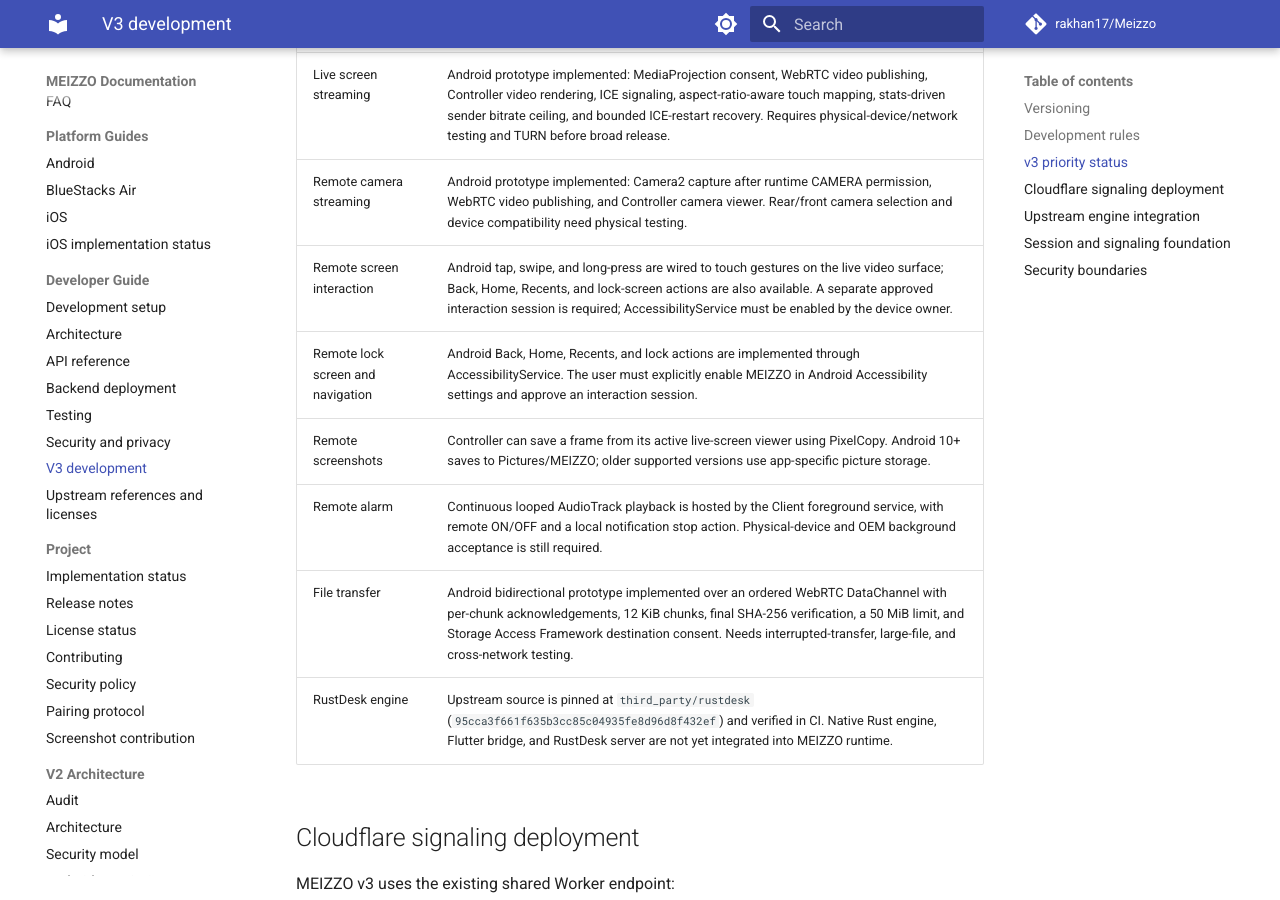
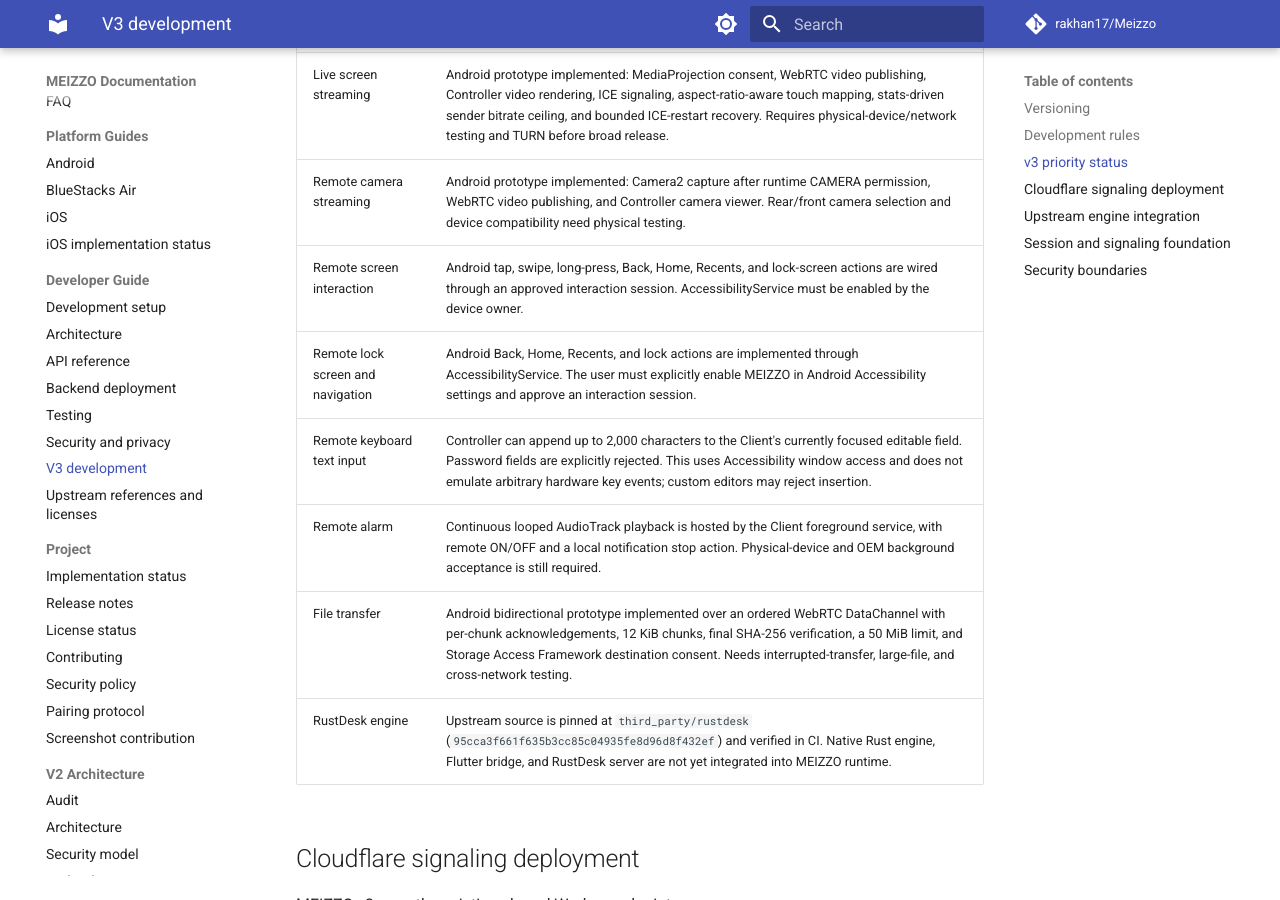
Before and after one commit to rakhan17/Meizzo, an MkDocs documentation site: the page built from docs/v3/README.md, in a window 1280 px wide and 900 px high, scrolled down 835 px. Built offline with MkDocs 1.6.1 and Material for MkDocs 9.7.7, drawn with Linux system fonts in a browser that asks for light colours; comment, search, counter and statistics services are not loaded.

Commit message:
Document remote keyboard text input

```diff
--- a/docs/v3/README.md
+++ b/docs/v3/README.md
@@ -23,9 +23,9 @@ This branch is the isolated development line for MEIZZO 3.x. The v2.5.0 stable l
 |---|---|
 | Live screen streaming | Android prototype implemented: MediaProjection consent, WebRTC video publishing, Controller video rendering, ICE signaling, aspect-ratio-aware touch mapping, stats-driven sender bitrate ceiling, and bounded ICE-restart recovery. Requires physical-device/network testing and TURN before broad release. |
 | Remote camera streaming | Android prototype implemented: Camera2 capture after runtime CAMERA permission, WebRTC video publishing, and Controller camera viewer. Rear/front camera selection and device compatibility need physical testing. |
-| Remote screen interaction | Android tap, swipe, and long-press are wired to touch gestures on the live video surface; Back, Home, Recents, and lock-screen actions are also available. A separate approved interaction session is required; AccessibilityService must be enabled by the device owner. |
+| Remote screen interaction | Android tap, swipe, long-press, Back, Home, Recents, and lock-screen actions are wired through an approved interaction session. AccessibilityService must be enabled by the device owner. |
 | Remote lock screen and navigation | Android Back, Home, Recents, and lock actions are implemented through AccessibilityService. The user must explicitly enable MEIZZO in Android Accessibility settings and approve an interaction session. |
-| Remote screenshots | Controller can save a frame from its active live-screen viewer using PixelCopy. Android 10+ saves to Pictures/MEIZZO; older supported versions use app-specific picture storage. |
+| Remote keyboard text input | Controller can append up to 2,000 characters to the Client's currently focused editable field. Password fields are explicitly rejected. This uses Accessibility window access and does not emulate arbitrary hardware key events; custom editors may reject insertion. |\n| Remote screenshots | Controller can save a frame from its active live-screen viewer using PixelCopy. Android 10+ saves to Pictures/MEIZZO; older supported versions use app-specific picture storage. |
 | Remote alarm | Continuous looped AudioTrack playback is hosted by the Client foreground service, with remote ON/OFF and a local notification stop action. Physical-device and OEM background acceptance is still required. |
 | File transfer | Android bidirectional prototype implemented over an ordered WebRTC DataChannel with per-chunk acknowledgements, 12 KiB chunks, final SHA-256 verification, a 50 MiB limit, and Storage Access Framework destination consent. Needs interrupted-transfer, large-file, and cross-network testing. |
 | RustDesk engine | Upstream source is pinned at `third_party/rustdesk` (`95cca3f661f635b3cc85c04935fe8d96d8f432ef`) and verified in CI. Native Rust engine, Flutter bridge, and RustDesk server are not yet integrated into MEIZZO runtime. |
```
